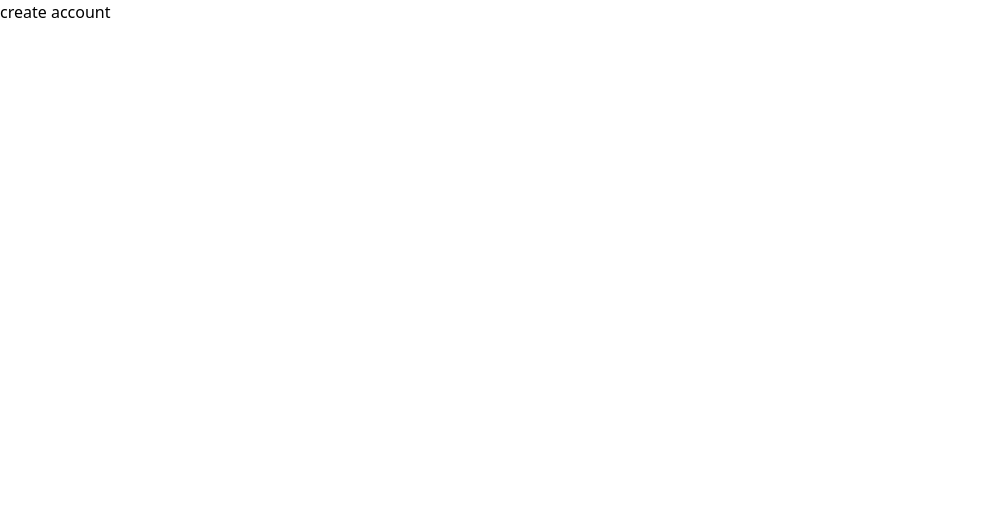
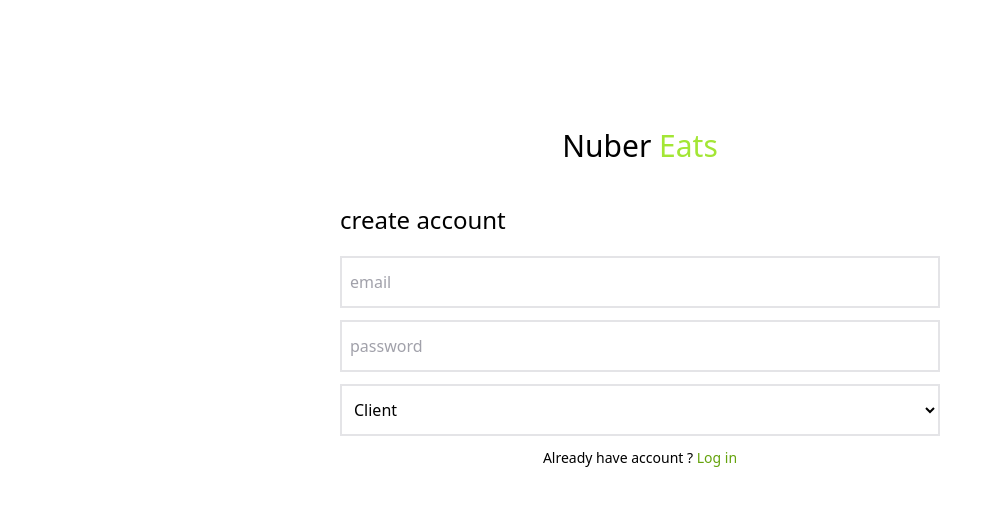
Before and after one commit to kirim-Lee/nuber-eats-frontend, a React (Create React App) app: page /create-account in a window 1280 px wide. Shown: the top 506 px of the page, without its empty margins (0-1002 px from the left). Built offline with nearby package versions, Linux system fonts and the light colour scheme.

Commit message:
create account 1

```diff
--- a/package.json
+++ b/package.json
@@ -19,6 +19,7 @@
     "postcss": "^7.0.35",
     "react": "^17.0.1",
     "react-dom": "^17.0.1",
+    "react-helmet": "^6.1.0",
     "react-hook-form": "^6.14.0",
     "react-router-dom": "^5.2.0",
     "react-scripts": "4.0.1",
@@ -54,6 +55,7 @@
     ]
   },
   "devDependencies": {
+    "@types/react-helmet": "^6.1.0",
     "@types/react-router-dom": "^5.1.7"
   }
 }
--- a/public/index.html
+++ b/public/index.html
@@ -24,7 +24,7 @@
       work correctly both with client-side routing and a non-root public URL.
       Learn how to configure a non-root public URL by running `npm run build`.
     -->
-    <title>React App</title>
+    <title>Nuber Eats!</title>
   </head>
   <body>
     <noscript>You need to enable JavaScript to run this app.</noscript>
--- /dev/null
+++ b/src/__generated__/createAccountMutation.ts
@@ -0,0 +1,26 @@
+/* tslint:disable */
+/* eslint-disable */
+// @generated
+// This file was automatically generated and should not be edited.
+
+import { userRole } from "./globalTypes";
+
+// ====================================================
+// GraphQL mutation operation: createAccountMutation
+// ====================================================
+
+export interface createAccountMutation_createAccount {
+  __typename: "CreateAccountOutput";
+  ok: boolean;
+  error: string | null;
+}
+
+export interface createAccountMutation {
+  createAccount: createAccountMutation_createAccount;
+}
+
+export interface createAccountMutationVariables {
+  email: string;
+  password: string;
+  role: userRole;
+}
--- /dev/null
+++ b/src/__generated__/globalTypes.ts
@@ -0,0 +1,18 @@
+/* tslint:disable */
+/* eslint-disable */
+// @generated
+// This file was automatically generated and should not be edited.
+
+//==============================================================
+// START Enums and Input Objects
+//==============================================================
+
+export enum userRole {
+  CLIENT = "CLIENT",
+  DELIVERY = "DELIVERY",
+  OWNER = "OWNER",
+}
+
+//==============================================================
+// END Enums and Input Objects
+//==============================================================
--- a/src/app.css
+++ b/src/app.css
@@ -6,6 +6,10 @@
   @apply bg-white py-3 px-2 border-2 border-gray-200 focus:outline-none hover:bg-gray-100 focus:border-green-600 transition-colors
 }
 
+.select {
+  @apply bg-white py-3 px-2 border-2 border-gray-200
+}
+
 .button-green {
   @apply py-3 px-2 text-lg font-medium text-white bg-green-600 hover:bg-green-700 transition-colors disabled:bg-gray-200 focus:outline-none;
 }
--- a/src/pages/create-account.tsx
+++ b/src/pages/create-account.tsx
@@ -1 +1,77 @@
-export const CreateAccount = () => <>create account</>;
+import { gql, useMutation } from '@apollo/client';
+import { Helmet } from 'react-helmet';
+import { useForm } from 'react-hook-form';
+import { Link } from 'react-router-dom';
+import { createAccountMutationVariables } from '../__generated__/createAccountMutation';
+import { userRole } from '../__generated__/globalTypes';
+
+const CREATE_ACCOUNT = gql`
+  mutation createAccountMutation(
+    $email: String!
+    $password: String!
+    $role: userRole!
+  ) {
+    createAccount(email: $email, password: $password, role: $role) {
+      ok
+      error
+    }
+  }
+`;
+
+type FormType = createAccountMutationVariables;
+
+export const CreateAccount = () => {
+  const [createAccount] = useMutation(CREATE_ACCOUNT);
+  const { register } = useForm<FormType>({
+    mode: 'onChange',
+    defaultValues: { role: userRole.CLIENT },
+  });
+
+  return (
+    <div className="h-screen flex items-center flex-col mt-10 lg:mt-32">
+      <Helmet>
+        <title>Create account</title>
+      </Helmet>
+      <div className="w-full max-w-screen-sm px-5">
+        <h3 className="text-3xl scale-125 text-center mb-10 font-medium">
+          <span>Nuber</span> <span className=" text-lime-400">Eats</span>
+        </h3>
+        <h4 className="w-full text-left text-2xl mb-5 font-thin">
+          create account
+        </h4>
+        <form className="grid gap-3 mt-5 ">
+          <input
+            type="email"
+            name="email"
+            placeholder="email"
+            className="text-input"
+            ref={register}
+          />
+          <input
+            type="password"
+            name="password"
+            placeholder="password"
+            className="text-input"
+            ref={register}
+          />
+          <select name="role" ref={register} className="select">
+            {Object.keys(userRole).map((key) => {
+              return (
+                <option value={key} key={key.toString()}>
+                  {key[0]}
+                  {key.toLowerCase().substr(1)}
+                </option>
+              );
+            })}
+          </select>
+        </form>
+        <div className="text-sm text-center mt-3">
+          Already have account ?{' '}
+          <Link to="/login" className="text-lime-600 hover:underline">
+            Log in
+          </Link>
+        </div>
+      </div>
+    </div>
+  );
+};
--- a/src/pages/login.tsx
+++ b/src/pages/login.tsx
@@ -1,3 +1,4 @@
+import { Helmet } from 'react-helmet';
 import { gql, useMutation } from '@apollo/client';
 import { SubmitErrorHandler, SubmitHandler, useForm } from 'react-hook-form';
 import { Link } from 'react-router-dom';
@@ -49,6 +50,9 @@ export const Login = () => {
 
   return (
     <div className="h-screen flex items-center flex-col mt-10 lg:mt-32">
+      <Helmet>
+        <title>Welcome to Nuber Eats!</title>
+      </Helmet>
       <div className="w-full max-w-screen-sm px-5">
         <h3 className="text-3xl scale-125 text-center mb-10 font-medium">
           <span>Nuber</span> <span className=" text-lime-400">Eats</span>
```
Also changed, not shown: 2 other files (tests, documents, lock files or other folders).
